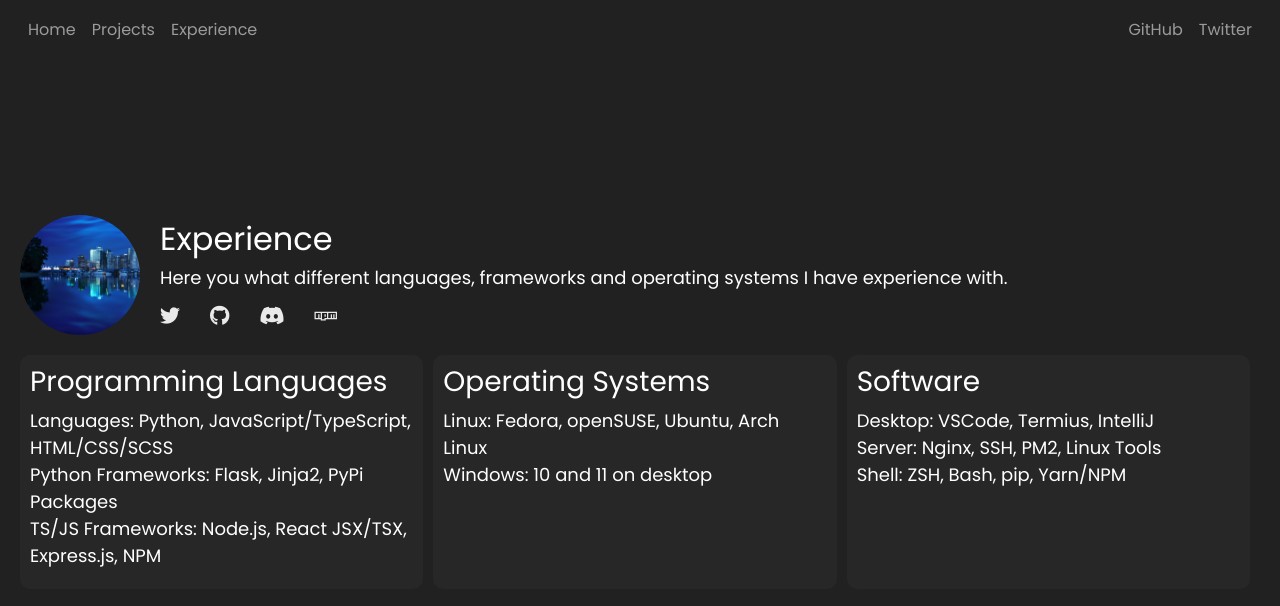
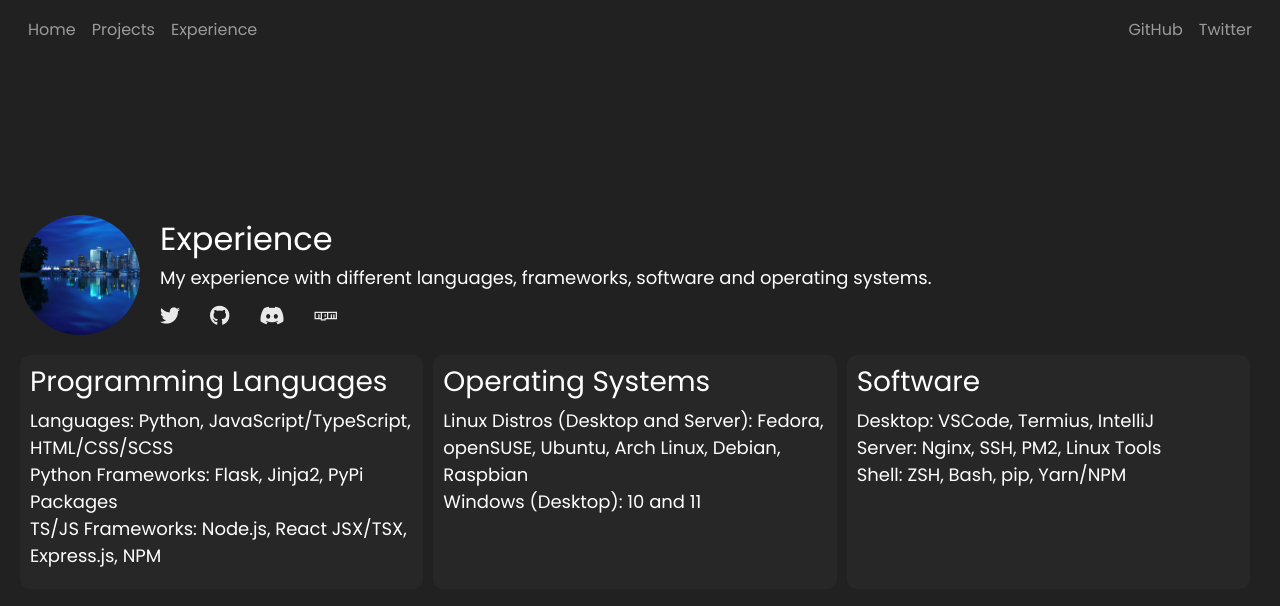
Before and after one commit to cxllm/corynth, a React (Create React App) app: page /experience in a window 1280 px wide. Shown: the top 606 px of the page. Built offline with nearby package versions, Linux system fonts and the light colour scheme.

Commit message:
Added experience page

```diff
--- a/src/Pages/Experience.tsx
+++ b/src/Pages/Experience.tsx
@@ -23,8 +23,8 @@
 					<img src="/avatar.jpg" width="120px" alt="Avatar" />
 					<h1>Experience</h1>
 					<p>
-						Here you what different languages, frameworks and operating systems I have
-						experience with.
+						My experience with different languages, frameworks, software and operating
+						systems.
 					</p>
 					<Socials />
 					<div className="table">
@@ -40,9 +40,10 @@
 						<div>
 							<h3>Operating Systems</h3>
 							<p>
-								Linux: Fedora, openSUSE, Ubuntu, Arch Linux
+								Linux Distros (Desktop and Server): Fedora, openSUSE, Ubuntu, Arch
+								Linux, Debian, Raspbian
 								<br />
-								Windows: 10 and 11 on desktop
+								Windows (Desktop): 10 and 11
 							</p>
 						</div>
 						<div>
```
